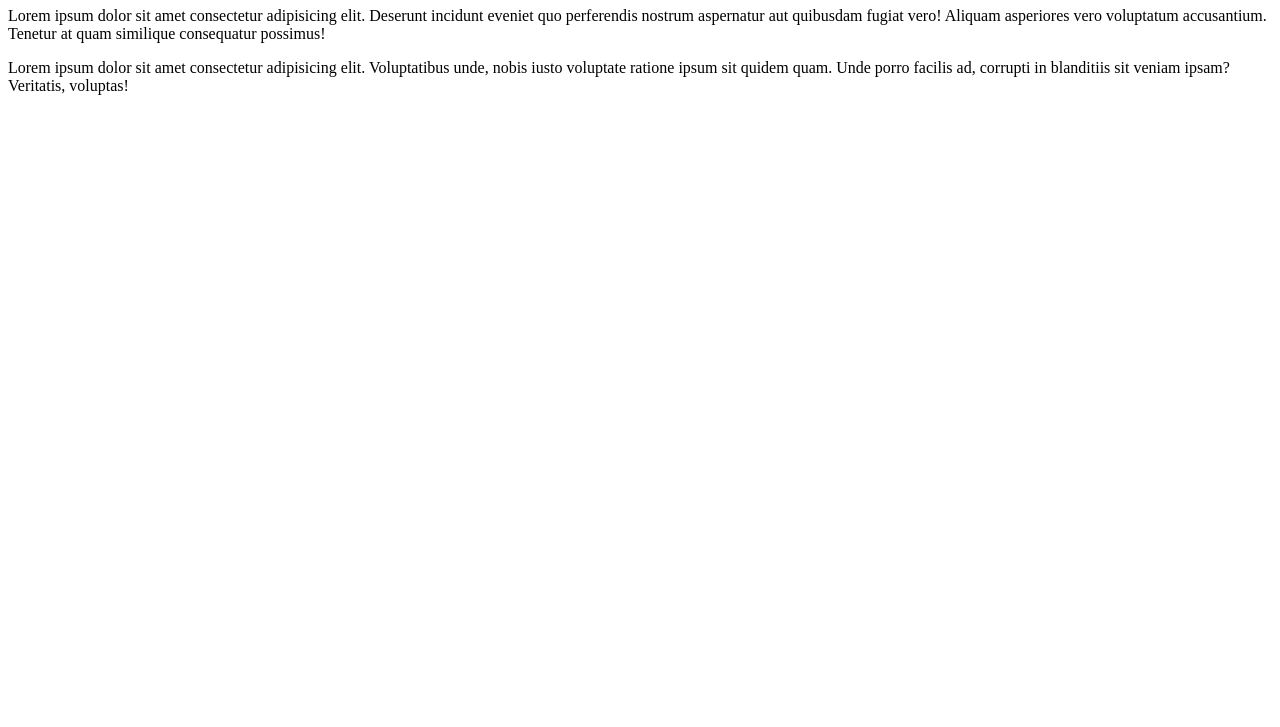
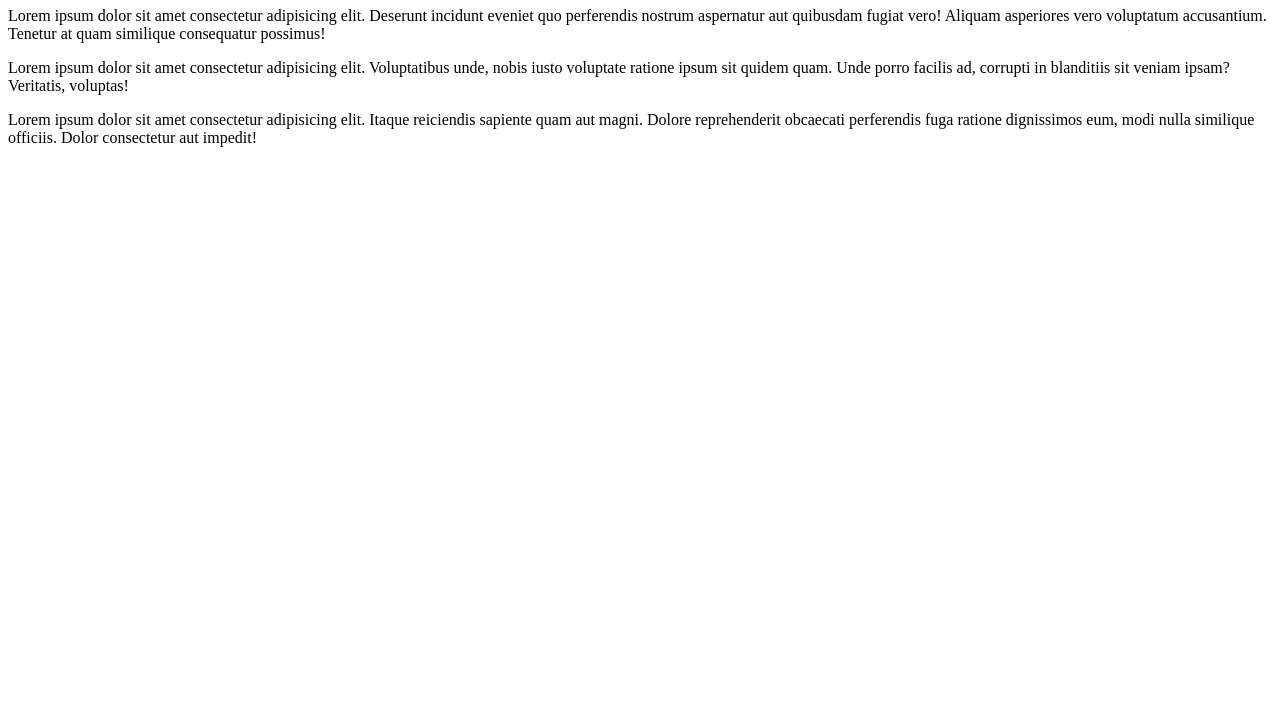
Before and after one commit to touad/git-test, a plain HTML site: page index.html in a window 1280 px wide. Shown: the part 73-800 px from the top of the page. Drawn offline with Linux system fonts and the light colour scheme.

Commit message:
ajout d'un troisieme paragraphe

```diff
--- a/index.html
+++ b/index.html
@@ -10,5 +10,6 @@
     <h1>hello</h1>
     <p>Lorem ipsum dolor sit amet consectetur adipisicing elit. Deserunt incidunt eveniet quo perferendis nostrum aspernatur aut quibusdam fugiat vero! Aliquam asperiores vero voluptatum accusantium. Tenetur at quam similique consequatur possimus!</p>
     <p>Lorem ipsum dolor sit amet consectetur adipisicing elit. Voluptatibus unde, nobis iusto voluptate ratione ipsum sit quidem quam. Unde porro facilis ad, corrupti in blanditiis sit veniam ipsam? Veritatis, voluptas!</p>
+    <p>Lorem ipsum dolor sit amet consectetur adipisicing elit. Itaque reiciendis sapiente quam aut magni. Dolore reprehenderit obcaecati perferendis fuga ratione dignissimos eum, modi nulla similique officiis. Dolor consectetur aut impedit!</p>
 </body>
 </html>
```
